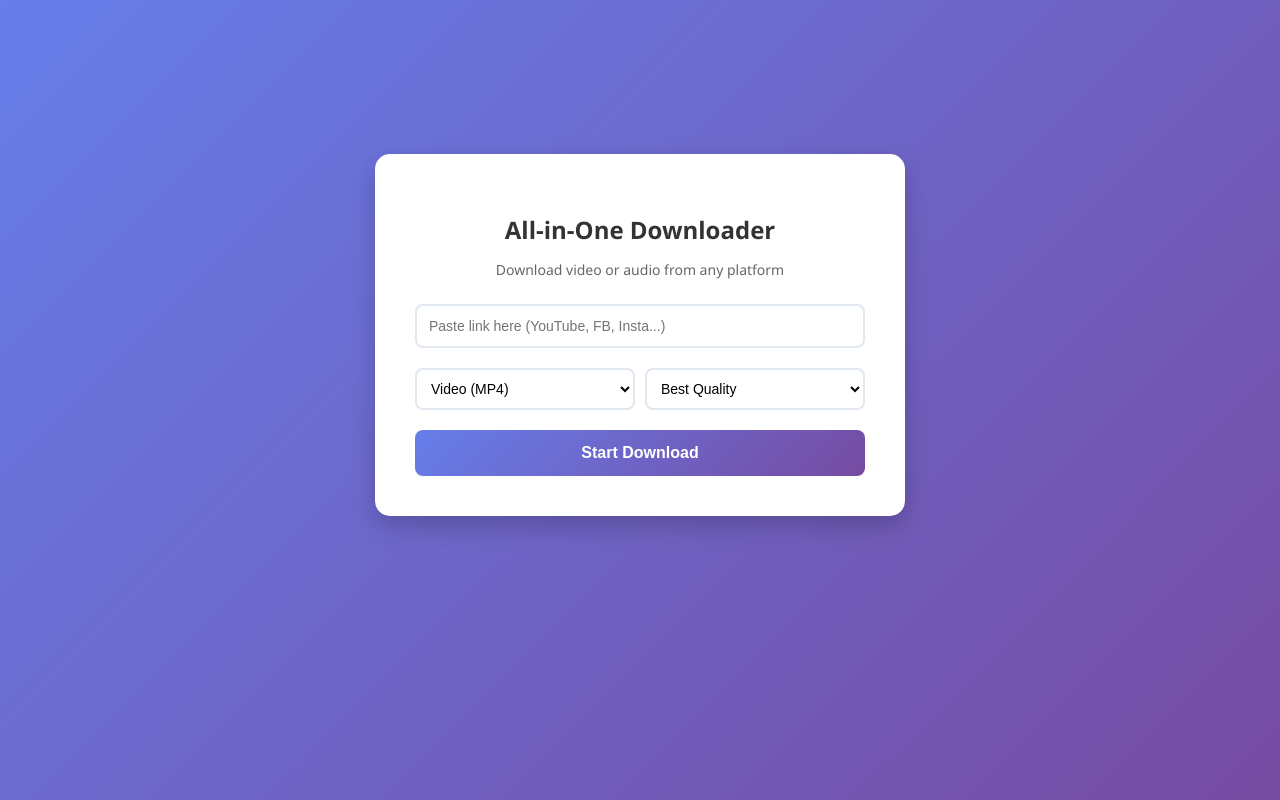
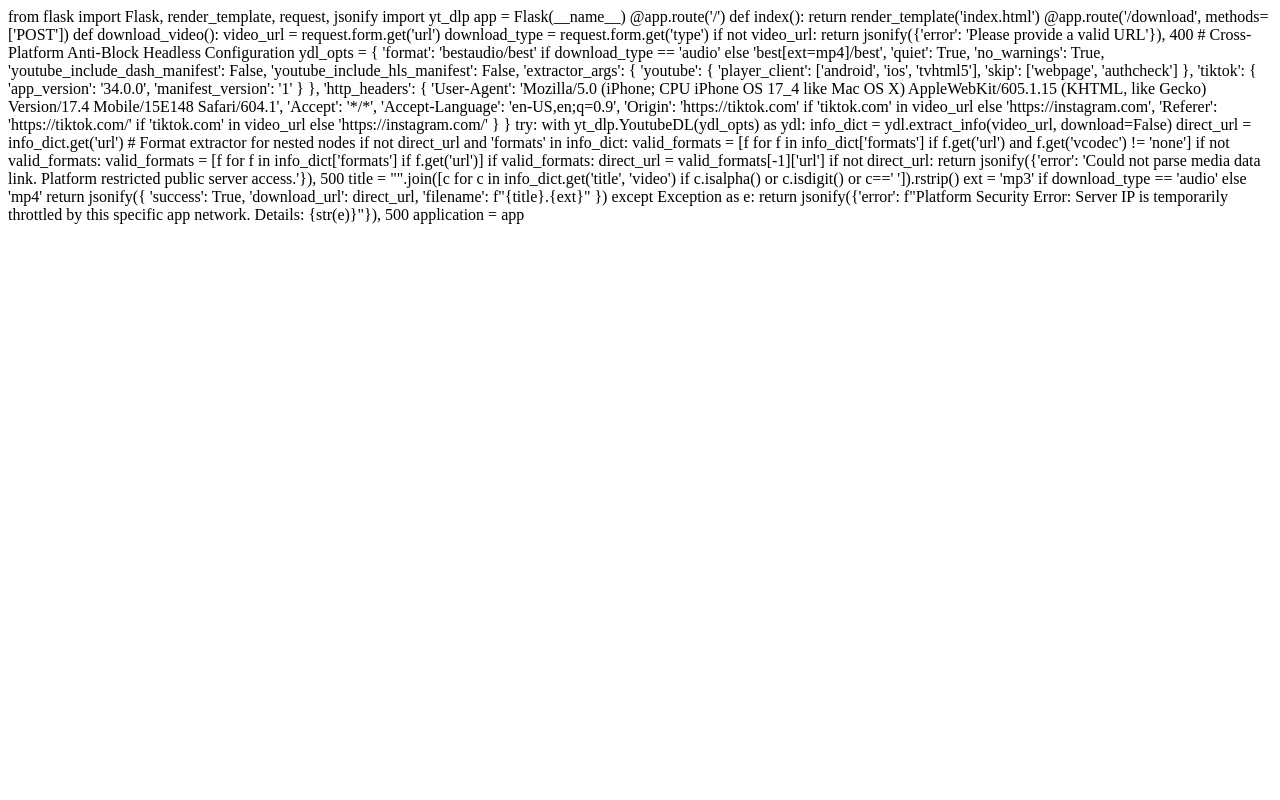
Before and after one commit to kaleemullah-40/video-downloader, a Flask app: page / in a window 1280 px wide. Run offline with Flask 3, Linux system fonts and the light colour scheme; some libraries are stand-ins or nearby versions.

Commit message:
Update index.html

```diff
--- a/templates/index.html
+++ b/templates/index.html
@@ -1,210 +1,72 @@
-<!DOCTYPE html>
-<html lang="en">
-<head>
-    <script>
-  atOptions = {
-    'key' : '6de0dbcfdb8ab93ba582ef9c4de433e1',
-    'format' : 'iframe',
-    'height' : 90,
-    'width' : 728,
-    'params' : {}
-  };
-</script>
-<script src="https://www.highperformanceformat.com/6de0dbcfdb8ab93ba582ef9c4de433e1/invoke.js"></script>
-<script src="https://pl29529128.effectivecpmnetwork.com/e6/c7/15/e6c71556afa1e8bc01e29a4e926bb5db.js"></script>
-<script>
-  atOptions = {
-    'key' : '856229b7cf3a8a0763762fd672697a84',
-    'format' : 'iframe',
-    'height' : 50,
-    'width' : 320,
-    'params' : {}
-  };
-</script>
-<script src="https://www.highperformanceformat.com/856229b7cf3a8a0763762fd672697a84/invoke.js"></script>
+from flask import Flask, render_template, request, jsonify
+import yt_dlp
 
-    <meta charset="UTF-8">
-    <meta name="viewport" content="width=device-width, initial-scale=1.0">
-    <title>Ultimate Video & Audio Downloader</title>
+app = Flask(__name__)
 
-    <link rel="icon" type="image/png" href="https://flaticon.com">
+@app.route('/')
+def index():
+    return render_template('index.html')
 
-    <style>
-        body {
-            font-family: 'Segoe UI', Tahoma, Geneva, Verdana, sans-serif;
-            background: linear-gradient(135deg, #667eea 0%, #764ba2 100%);
-            display: flex;
-            flex-direction: column;
-            justify-content: center;
-            align-items: center;
-            min-height: 100vh;
-            margin: 0;
-            padding: 20px;
-            box-sizing: border-box;
-        }
-        .container {
-            background: white;
-            padding: 40px;
-            border-radius: 15px;
-            box-shadow: 0 10px 25px rgba(0,0,0,0.2);
-            text-align: center;
-            width: 100%;
-            max-width: 450px;
-            margin-bottom: 20px;
-        }
-        h2 { color: #333; margin-bottom: 5px; }
-        p { color: #666; font-size: 14px; margin-bottom: 25px; }
-        input[type="text"] {
-            width: 100%;
-            padding: 12px;
-            margin-bottom: 20px;
-            border: 2px solid #e2e8f0;
-            border-radius: 8px;
-            box-sizing: border-box;
-            font-size: 14px;
-        }
-        .options-group {
-            display: flex;
-            justify-content: space-between;
-            margin-bottom: 20px;
-            gap: 10px;
-        }
-        select {
-            flex: 1;
-            padding: 10px;
-            border: 2px solid #e2e8f0;
-            border-radius: 8px;
-            background-color: white;
-            font-size: 14px;
-        }
-        button {
-            background: linear-gradient(135deg, #667eea 0%, #764ba2 100%);
-            color: white;
-            border: none;
-            padding: 14px;
-            border-radius: 8px;
-            cursor: pointer;
-            width: 100%;
-            font-size: 16px;
-            font-weight: bold;
-            transition: transform 0.2s;
-        }
-        button:active { transform: scale(0.98); }
-        .loading {
-            display: none;
-            margin-top: 15px;
-            color: #764ba2;
-            font-weight: bold;
-        }
-        .ad-slot {
-            width: 100%;
-            max-width: 728px;
-            min-height: 90px;
-            display: flex;
-            justify-content: center;
-            align-items: center;
-            margin-top: 20px;
-            border-radius: 8px;
-        }
-    </style>
-</head>
-<body>
+@app.route('/download', methods=['POST'])
+def download_video():
+    video_url = request.form.get('url')
+    download_type = request.form.get('type')
 
-<div class="container">
-    <h2>All-in-One Downloader</h2>
-    <p>Download video or audio from any platform</p>
+    if not video_url:
+        return jsonify({'error': 'Please provide a valid URL'}), 400
 
-    <form id="downloadForm">
-        <input type="text" id="videoUrl" name="url" placeholder="Paste link here (YouTube, FB, Insta...)" required>
-
-        <div class="options-group">
-            <select name="type" id="downloadType" onchange="toggleQuality()">
-                <option value="video">Video (MP4)</option>
-                <option value="audio">Audio (MP3)</option>
-            </select>
-
-            <select name="quality" id="videoQuality">
-                <option value="best">Best Quality</option>
-                <option value="1080">1080p FHD</option>
-                <option value="720">720p HD</option>
-                <option value="480">480p SD</option>
-            </select>
-        </div>
-
-        <button type="submit" id="submitBtn">Start Download</button>
-    </form>
-
-    <div class="loading" id="loadingText">⏳ Fetching Direct Download Link... Please wait.</div>
-</div>
-
-<!-- ADS SECTION -->
-<div class="ad-slot">
-    <script type="text/javascript">
-        atOptions = {
-            'key' : '6de0dbcfdb8ab93ba582ef9c4de433e1',
-            'format' : 'iframe',
-            'height' : 90,
-            'width' : 728,
-            'params' : {}
-        };
-    </script>
-    <script type="text/javascript" src="https://highperformanceformat.com"></script>
-</div>
-
-<script>
-    function toggleQuality() {
-        const type = document.getElementById('downloadType').value;
-        const qualitySelect = document.getElementById('videoQuality');
-        if (type === 'audio') {
-            qualitySelect.style.display = 'none';
-        } else {
-            qualitySelect.style.display = 'block';
+    # Cross-Platform Anti-Block Headless Configuration
+    ydl_opts = {
+        'format': 'bestaudio/best' if download_type == 'audio' else 'best[ext=mp4]/best',
+        'quiet': True,
+        'no_warnings': True,
+        'youtube_include_dash_manifest': False,
+        'youtube_include_hls_manifest': False,
+        'extractor_args': {
+            'youtube': {
+                'player_client': ['android', 'ios', 'tvhtml5'],
+                'skip': ['webpage', 'authcheck']
+            },
+            'tiktok': {
+                'app_version': '34.0.0',
+                'manifest_version': '1'
+            }
+        },
+        'http_headers': {
+            'User-Agent': 'Mozilla/5.0 (iPhone; CPU iPhone OS 17_4 like Mac OS X) AppleWebKit/605.1.15 (KHTML, like Gecko) Version/17.4 Mobile/15E148 Safari/604.1',
+            'Accept': '*/*',
+            'Accept-Language': 'en-US,en;q=0.9',
+            'Origin': 'https://tiktok.com' if 'tiktok.com' in video_url else 'https://instagram.com',
+            'Referer': 'https://tiktok.com/' if 'tiktok.com' in video_url else 'https://instagram.com/'
         }
     }
 
-    // Ajax-based browser downloading to fix 0-byte issue
-    document.getElementById('downloadForm').onsubmit = async function(e) {
-        e.preventDefault();
-        const submitBtn = document.getElementById('submitBtn');
-        const loadingText = document.getElementById('loadingText');
+    try:
+        with yt_dlp.YoutubeDL(ydl_opts) as ydl:
+            info_dict = ydl.extract_info(video_url, download=False)
+            direct_url = info_dict.get('url')
 
-        submitBtn.disabled = true;
-        loadingText.style.display = 'block';
-        loadingText.innerText = "⏳ Generating link... Please wait.";
+            # Format extractor for nested nodes
+            if not direct_url and 'formats' in info_dict:
+                valid_formats = [f for f in info_dict['formats'] if f.get('url') and f.get('vcodec') != 'none']
+                if not valid_formats:
+                    valid_formats = [f for f in info_dict['formats'] if f.get('url')]
+                if valid_formats:
+                    direct_url = valid_formats[-1]['url']
 
-        const formData = new FormData();
-        formData.append('url', document.getElementById('videoUrl').value);
-        formData.append('type', document.getElementById('downloadType').value);
+            if not direct_url:
+                return jsonify({'error': 'Could not parse media data link. Platform restricted public server access.'}), 500
 
-        try {
-            const response = await fetch('/download', {
-                method: 'POST',
-                body: formData
-            });
-            const data = await response.json();
+            title = "".join([c for c in info_dict.get('title', 'video') if c.isalpha() or c.isdigit() or c==' ']).rstrip()
+            ext = 'mp3' if download_type == 'audio' else 'mp4'
 
-            if (data.success) {
-                loadingText.innerText = "🚀 Link generated! Download starting now...";
+            return jsonify({
+                'success': True,
+                'download_url': direct_url,
+                'filename': f"{title}.{ext}"
+            })
 
-                // Browser trigger download block
-                const a = document.createElement('a');
-                a.href = data.download_url;
-                a.download = data.filename;
-                a.target = '_blank';
-                document.body.appendChild(a);
-                a.click();
-                document.body.removeChild(a);
-            } else {
-                alert("Error: " + data.error);
-            }
-        } catch (err) {
-            alert("Connection error. Try again with a different link.");
-        } finally {
-            submitBtn.disabled = false;
-            setTimeout(() => { loadingText.style.display = 'none'; }, 3000);
-        }
-    };
-</script>
+    except Exception as e:
+        return jsonify({'error': f"Platform Security Error: Server IP is temporarily throttled by this specific app network. Details: {str(e)}"}), 500
 
-</body>
-</html>
+application = app
```
